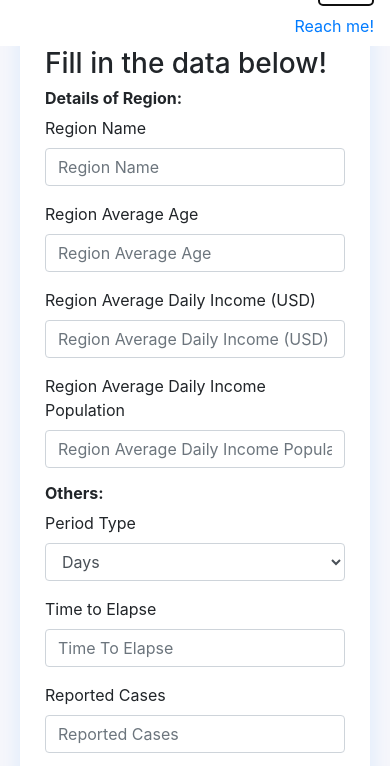
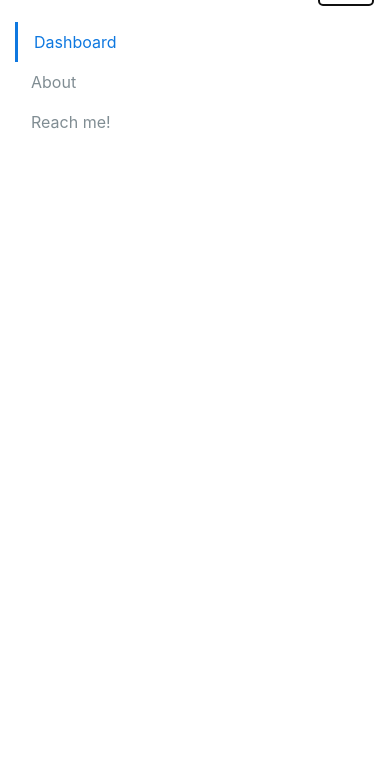
Before and after one commit to Ebugo/covid-19-assessment, a website: page index.html in a window 390 px wide. Both pictures are taken after a click on the button "Toggle sidebar". Shown: the part 42-808 px from the top of the page. Drawn offline with nearby package versions, Linux system fonts and the light colour scheme.

Commit message:
fixed sidebar in smaller screen, and button text color

```diff
--- a/index.html
+++ b/index.html
@@ -30,6 +30,21 @@
       min-height: 100vh;
     }
 
+    @media screen and (max-width: 768px){
+      .sidebar {
+        z-index: 1;
+        position: fixed;
+        left: -100vw;
+        width: 100vw;
+        -moz-transition: 1s left;
+        transition: 1s left;
+      }
+
+      .show {
+        left: 0;
+      }
+    }
+
     .nav-pills .nav-link {
       background-color: transparent !important;
       color: #808D93;
@@ -58,36 +73,25 @@
       padding: 5px;
     }
 
+    .btn {
+      color: #000000;
+    }
   </style>
 </head>
 <body>
   <nav class="navbar fixed-top navbar-light">
     <a class="navbar-brand" href="#">COVID Estimator</a>
-    <!-- <ul class="navbar navbar-right">
-      <li class="nav-link">
-        <a href="#v-pills-dashboard">Dashboard</a>
-      </li>
-      <li class="nav-link">
-        <a href="#v-pills-about">About</a>
-      </li>
-    </ul> -->
-    <button class="navbar-toggler" type="button" data-toggle="collapse" data-target="#navbarTogglerDemo03" aria-controls="navbarTogglerDemo03" aria-expanded="false" aria-label="Toggle navigation">
+    <button class="navbar-toggler d-md-none" type="button" aria-controls="navbarToggler" aria-expanded="false" aria-label="Toggle sidebar">
       <span class="navbar-toggler-icon"></span>
     </button>
-    <div class="collapse navbar-collapse text-right" id="navbarTogglerDemo03">
-      <ul class="navbar-nav mr-auto mt-2 mt-lg-0">
-        <li class="nav-item active">
-          <a href="https://gospel-chinyereugo.netlify.com/">Reach me!</a>
-        </li>
-      </ul>
-    </div>
   </nav>
   <section class="container-fluid mt-3">
     <div class="row">
-      <div class="col-md-3 d-none d-md-block sidebar py-5">
+      <div class="col-md-3 d-md-block sidebar py-5">
         <div class="nav flex-column nav-pills" id="v-pills-tab" role="tablist" aria-orientation="vertical">
           <a class="nav-link active" id="v-pills-dashboard-tab" data-toggle="pill" href="#v-pills-dashboard" role="tab" aria-controls="v-pills-dashboard" aria-selected="true">Dashboard</a>
           <a class="nav-link" id="v-pills-about-tab" data-toggle="pill" href="#v-pills-about" role="tab" aria-controls="v-pills-about" aria-selected="false">About</a>
+          <a class="nav-link" href="https://gospel-chinyereugo.netlify.com/" target="_blank">Reach me!</a>
         </div>
       </div>
       <div class="col-md-9 py-5">
@@ -166,9 +170,10 @@
             </div>
           </div>
           <div class="tab-pane fade" id="v-pills-about" role="tabpanel" aria-labelledby="v-pills-about-tab">
+            <div class="container-fluid">
               <div class="row report">
                 <div class="col-md-12">
-                <div class="highlight">
+                  <div class="highlight px-md-5 px-4">
                     <h5>About App</h5>
                     <p>
                       This COVID-19 Estimator was built by Gospel Chinyereugo (Codebug) in the course of the Andela Build for SDGs Challenge.
@@ -186,11 +191,17 @@
           </div>
         </div>
       </div>
+    </div>
   </section>
 
   <script src="https://code.jquery.com/jquery-3.4.1.slim.min.js" integrity="sha384-J6qa4849blE2+poT4WnyKhv5vZF5SrPo0iEjwBvKU7imGFAV0wwj1yYfoRSJoZ+n" crossorigin="anonymous"></script>
   <script src="https://cdn.jsdelivr.net/npm/popper.js@1.16.0/dist/umd/popper.min.js" integrity="sha384-Q6E9RHvbIyZFJoft+2mJbHaEWldlvI9IOYy5n3zV9zzTtmI3UksdQRVvoxMfooAo" crossorigin="anonymous"></script>
   <script src="https://stackpath.bootstrapcdn.com/bootstrap/4.4.1/js/bootstrap.min.js" integrity="sha384-wfSDF2E50Y2D1uUdj0O3uMBJnjuUD4Ih7YwaYd1iqfktj0Uod8GCExl3Og8ifwB6" crossorigin="anonymous"></script>
   <script src="main.js"></script>
+  <script>
+    document.querySelector('.navbar-toggler').addEventListener('click', () => {
+      document.querySelector('.sidebar').classList.toggle('show');
+    });
+  </script>
 </body>
 </html>
```
Lines whose indentation alone changed are shown as unchanged.
